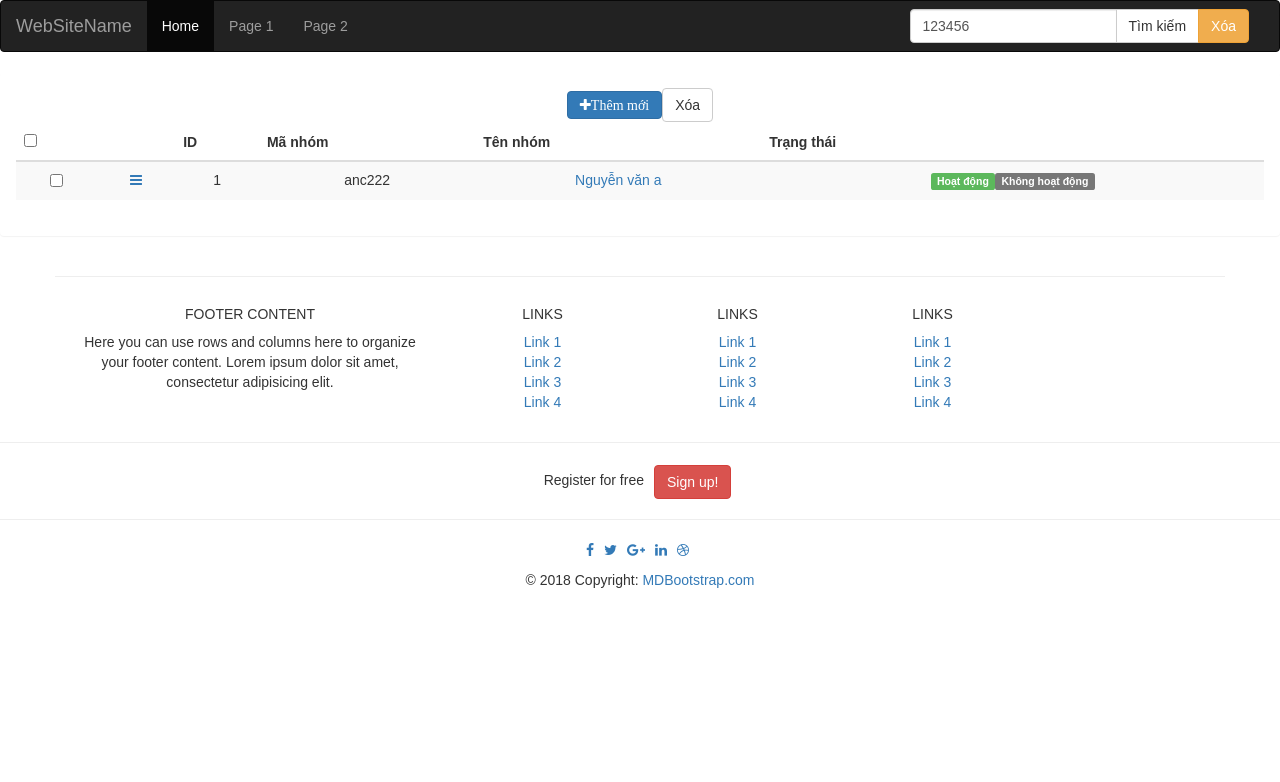
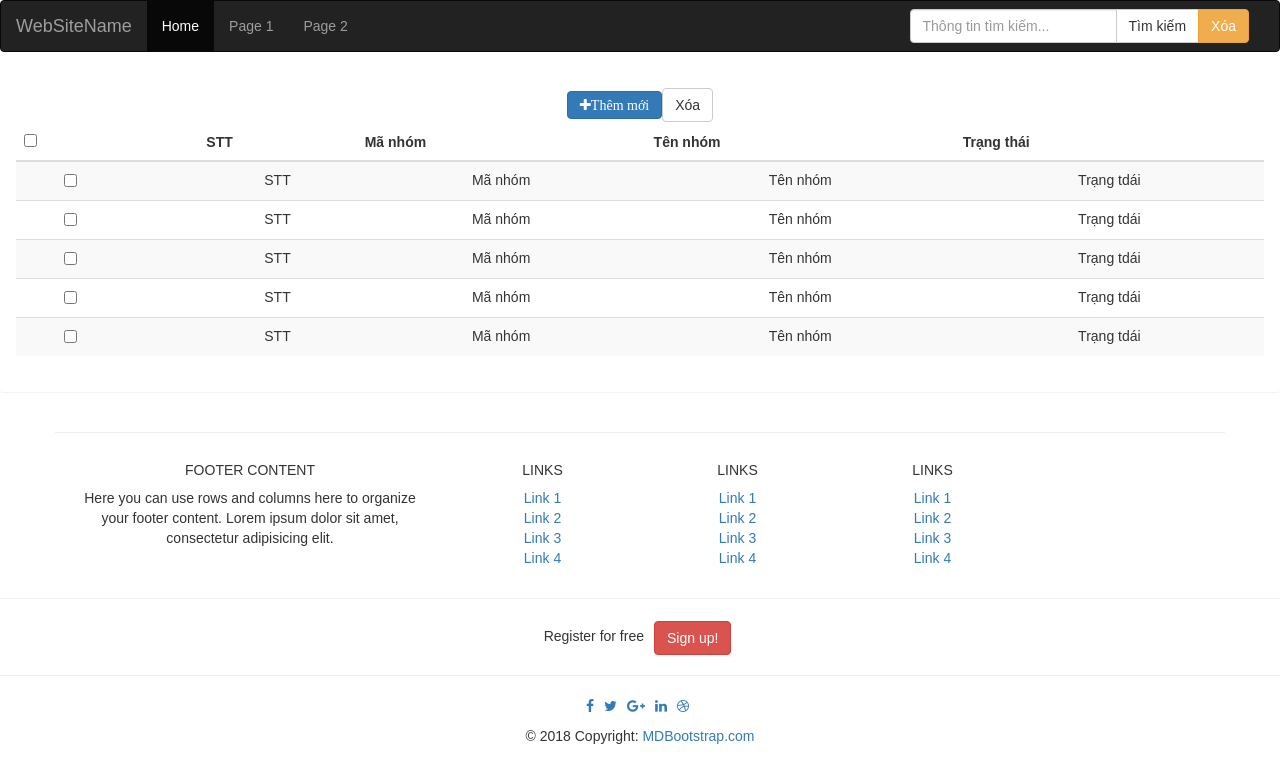
Before and after one commit to DoanhNC/reactjs-dev, a React (Create React App) app: page / in a window 1280 px wide. Shown: the top 782 px of the page. Built offline with nearby package versions, Linux system fonts and the light colour scheme.

Commit message:
doanh ..

```diff
--- a/src/App.js
+++ b/src/App.js
@@ -6,18 +6,27 @@ import '../node_modules/font-awesome/css/font-awesome.min.css';
 import Header from './component/Header';
 import Footer from './component/Footer';
 import Content from './component/Content';
+import items from './data/data';
 
 class App extends Component {
     constructor(props) {
         super(props);
-        this.state = {};
+        this.state = {
+            'strSearch' : '',
+            'items': items
+        };
+        this.handleSearch = this.handleSearch.bind(this);
+    };
+    handleSearch(value){
+        this.setState({
+            'strSearch' : value
+        });
     }
-    ;
     render() {
         return (
                 <div className="App">
-                    <Header/>
-                    <Content/>
+                    <Header onClickSearch={this.handleSearch}/>
+                    <Content items={this.state.items}/>
                     <Footer/>
                 </div>
                 );
--- a/src/component/Content.js
+++ b/src/component/Content.js
@@ -1,8 +1,15 @@
 import React, { Component }
 from 'react';
+import Item from './Content/Items';
+class Content extends Component {
+    constructor(props){
+        super(props);
+        console.log('anh doanh', this.props.items);
 
-class Content extends Component {
+    }
     render() {
+        var items = this.props.items.map((val, key) => <Item key={key} val={val} index={key}/>);
+
         return (
                 <div className="panel">
                         <div className="panel-body">
@@ -17,34 +24,14 @@ class Content extends Component {
                                   <input type="checkbox" />
                                 </th>
                                 <th className="center">&nbsp;</th>
-                                <th>ID</th>
+                                <th>STT</th>
                                 <th>Mã nhóm</th>
                                 <th>Tên nhóm</th>
                                 <th>Trạng thái</th>
                               </tr>
                             </thead>
                             <tbody>
-                              <tr>
-                                <td className="center">
-                                  <input type="checkbox" />
-                                </td>
-                                <td className="tbl-actions center">
-                                  <div className="dropdown">
-                                    <a href="javascript:;" data-toggle="dropdown" role="button" aria-haspopup="true" aria-expanded="false"><i className="fa fa-bars" /></a>
-                                    <ul className="dropdown-menu">
-                                      <li><a href="javascript:;">Sửa</a></li>
-                                      <li><a href="javascript:;">Xóa</a></li>
-                                    </ul>
-                                  </div>
-                                </td>
-                                <td>1</td>
-                                <td>anc222</td>
-                                <td><a href="javascript:;" className="btn-link">Nguyễn văn a</a></td>
-                                <td>
-                                  <span className="label label-table label-success">Hoạt động</span>
-                                  <span className="label label-table label-default">Không hoạt động</span>
-                                </td>
-                              </tr>
+                            {items}
                             </tbody>
                           </table>
                         </div>
--- /dev/null
+++ b/src/component/Content/Items.js
@@ -0,0 +1,27 @@
+import React, { Component }
+from 'react';
+
+class Items extends Component {
+    constructor(props){
+        super(props);
+    }
+    render() {
+        return (
+
+
+                               <tr>
+                                <td className="center">
+                                  <input type="checkbox" />
+                                </td>
+                                <td className="center">&nbsp;</td>
+                                <td>STT</td>
+                                <td>Mã nhóm</td>
+                                <td>Tên nhóm</td>
+                                <td>Trạng tdái</td>
+                              </tr>
+
+                );
+    }
+}
+
+export default Items;
--- a/src/component/Header.js
+++ b/src/component/Header.js
@@ -16,7 +16,7 @@ class Header extends Component {
                                 <li><a href="#">Page 1</a></li>
                                 <li><a href="#">Page 2</a></li>
                             </ul>
-                            <Search/>
+                            <Search onClickSearch={this.props.onClickSearch}/>
                         </div>
                     </nav>
                 </div>
--- a/src/component/Header/Search.js
+++ b/src/component/Header/Search.js
@@ -5,17 +5,19 @@ class Search extends Component {
     constructor(props){
         super(props);
         this.state = {
-            'strSearch': '123456'
+            'strSearch': ''
         };
         this.btnSearch = this.btnSearch.bind(this);
         this.btnClear = this.btnClear.bind(this);
         this.handleChange = this.handleChange.bind(this);
     }
     btnSearch(){
-        console.log('search', this.state.strSearch);
+        this.props.onClickSearch(this.state.strSearch);
+//        console.log('search', this.state.strSearch);
     };
     btnClear(){
         this.setState({strSearch: ''});
+        this.props.onClickSearch(this.state.strSearch);
     }
     handleChange(event){
       this.setState({strSearch: event.target.value});
--- /dev/null
+++ b/src/data/data.js
@@ -0,0 +1,29 @@
+var items = [
+        {
+            codeGroup: 'CD01',
+            nameGroup: 'Tài chính kế toán',
+            status: true
+        },
+        {
+            codeGroup: 'CD02',
+            nameGroup: 'Khoa học môi trường',
+            status: true
+        },
+        {
+            codeGroup: 'CD03',
+            nameGroup: 'Công nghệ thông tin',
+            status: true
+        },
+        {
+            codeGroup: 'CD04',
+            nameGroup: 'Kế toán tổng hợp',
+            status: true
+        },
+        {
+            codeGroup: 'CD05',
+            nameGroup: 'Tài chính kế toán',
+            status: true
+        }
+    ];
+
+export default items;
```
